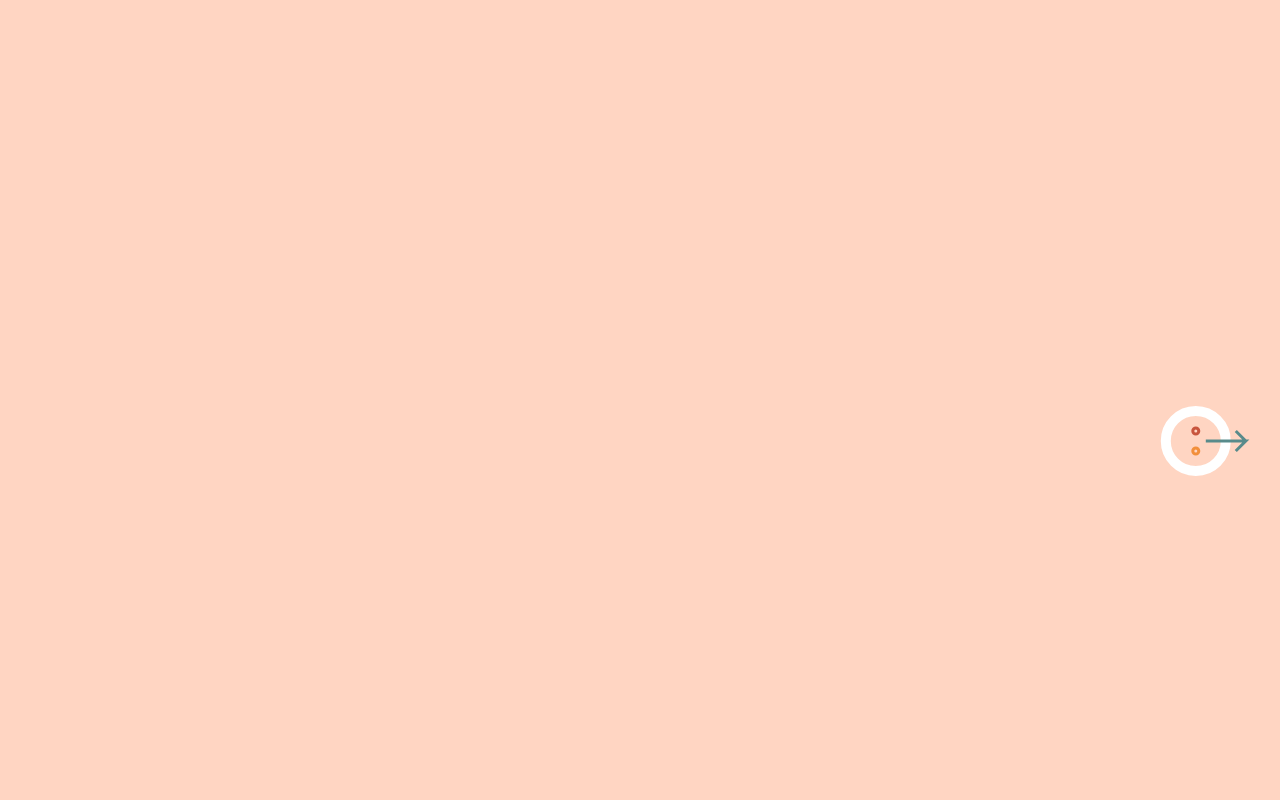
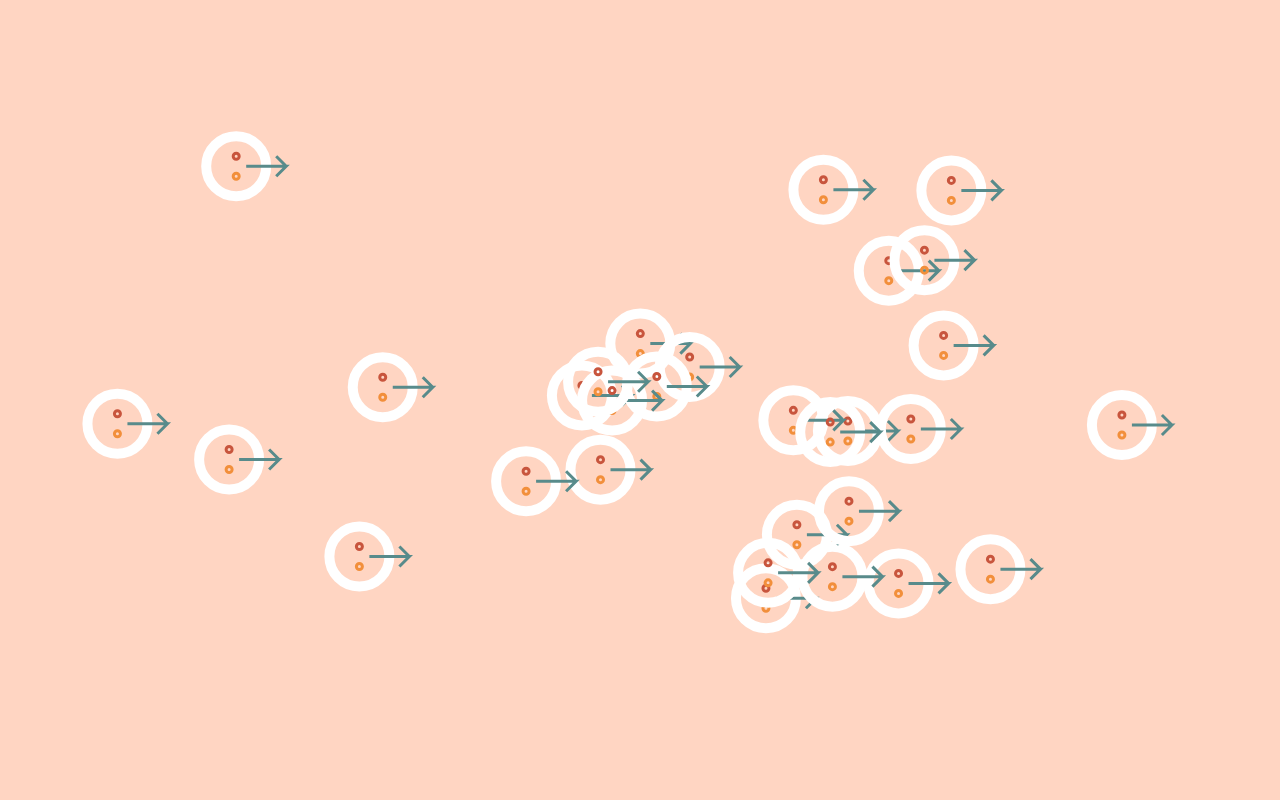
Before and after one commit to linzhangcs/coding-math, a plain HTML site: page arctangent/index.html in a window 1280 px wide. Drawn offline with Linux system fonts and the light colour scheme.

Commit message:
update moving pointers

```diff
--- /dev/null
+++ b/arctangent/movingpointers.js
@@ -0,0 +1,142 @@
+window.onload = function() {
+  var c = document.getElementById('canvas'),
+    context = c.getContext('2d'),
+    width = c.width = window.innerWidth,
+    height = c.height = window.innerHeight,
+
+    //center
+    centerX = width * 0.5,
+    centerY = height * 0.5,
+    offsetX = width * 0.4,
+    arrowX = centerX,
+    arrowY = centerY,
+    n = 30,
+    path = [],
+    pointers = [],
+    dx, dy, angle = 0;
+
+  var colorstrs = ["#FF934F", "#C2E812", "#77C98E", "#8B948E", "#FCBCB8", "#E8D7F1", "#EFA7A7", "#A7E8BD"];
+
+  for (var i = 0; i < n; i++) {
+    path[i] = new LissajousCurve(Math.random() * width * 0.46, Math.random() * height * 0.46,
+      Math.random() * 0.01, Math.random() * 0.01,
+      centerX, centerY, context, colorstrs[Math.floor(Math.random() * colorstrs.length)]);
+  }
+
+  for (var i = 0; i < n; i++) {
+    pointers[i] = new MovingPointer(path[i], 0, context);
+  }
+
+  render();
+
+  function MovingPointer(path, angle, context) {
+    this.context = context,
+      this.angle = angle,
+      this.drawPointer = function() {
+        // save
+        context.save();
+        // transform
+        this.arrowX = path.updateCenter().x;
+        this.arrowY = path.updateCenter().y;
+
+        context.translate(this.arrowX, this.arrowY);
+        context.rotate(this.angle);
+        console.log(this.angle);
+        // draw
+        context.beginPath();
+        context.arc(0, 0, 30, 0, Math.PI * 2, false);
+        context.lineWidth = 10;
+        context.strokeStyle = "#FFFFFF";
+        context.stroke();
+
+        context.beginPath();
+        context.arc(0, 10, 3, 0, Math.PI * 2, false);
+        context.lineWidth = 3;
+        context.strokeStyle = "#F28F3B";
+        context.stroke();
+
+        context.beginPath();
+        context.arc(0, -10, 3, 0, Math.PI * 2, false);
+        context.lineWidth = 3;
+        context.strokeStyle = "#C8553D";
+        context.stroke();
+
+
+        context.beginPath();
+        // moveTo method of the 2d api moves the starting point of a new
+        // sub-path to the (x, y) coordinates
+        context.moveTo(10, 0);
+        // method that connects the the last point in the sub-pth to the x, y with a line
+        context.lineTo(50, 0);
+        context.lineTo(40, 10);
+        context.lineTo(40, 10);
+        context.moveTo(50, 0);
+        context.lineTo(40, -10);
+        context.lineWidth = 3;
+        context.strokeStyle = "#588B8B";
+        context.stroke();
+
+        // restore
+        context.restore();
+      },
+      this.updateAngle = function(a) {
+        this.angle = a;
+      }
+  }
+
+  function render() {
+    // clear canvas
+    // context.clearRect(0, 0, width, height);
+    context.fillStyle = "#FFD5C2";
+    context.fillRect(0, 0, width, height);
+    for (var i = 0; i < n; i++) {
+      pointers[i].drawPointer();
+    }
+
+    requestAnimationFrame(render);
+  }
+
+  document.body.addEventListener('mousemove', function(e) {
+    var point = {};
+    point.x = e.clientX;
+    point.y = e.clientY;
+
+    for (var i = 0; i < n; i++) {
+      var dy = point.y - pointers[i].arrowY;
+      var dx = point.x - pointers[i].arrowX;
+      console.log(dy);
+      pointers[i].updateAngle(Math.atan2(dy, dx));
+    }
+  });
+
+  function LissajousCurve(radX, radY, speedX, speedY, centerX, centerY, context, colorstr) {
+    this.radX = radX;
+    this.radY = radY;
+    this.speedX = speedX;
+    this.speedY = speedY;
+    this.angleX = this.angleY = this.x = this.y = 0;
+    this.drawCurve = function() {
+      this.x = Math.cos(this.angleX) * this.radX + centerX;
+      this.y = Math.sin(this.angleY) * this.radY + centerY;
+      // console.log(this.x);
+      context.beginPath();
+      context.fillStyle = colorstr
+      context.arc(this.x, this.y, Math.random() * 11, 0, Math.PI * 2, false);
+      context.fill();
+
+      this.angleX += this.speedX;
+      this.angleY += this.speedY;
+    };
+    this.updateCenter = function() {
+      this.x = Math.cos(this.angleX) * this.radX + centerX;
+      this.y = Math.sin(this.angleY) * this.radY + centerY;
+      this.angleX += this.speedX;
+      this.angleY += this.speedY;
+      return {
+        x: this.x,
+        y: this.y
+      };
+    }
+  }
+
+}
```
Also changed, not shown: arctangent/index.html (+1 -1 lines).
